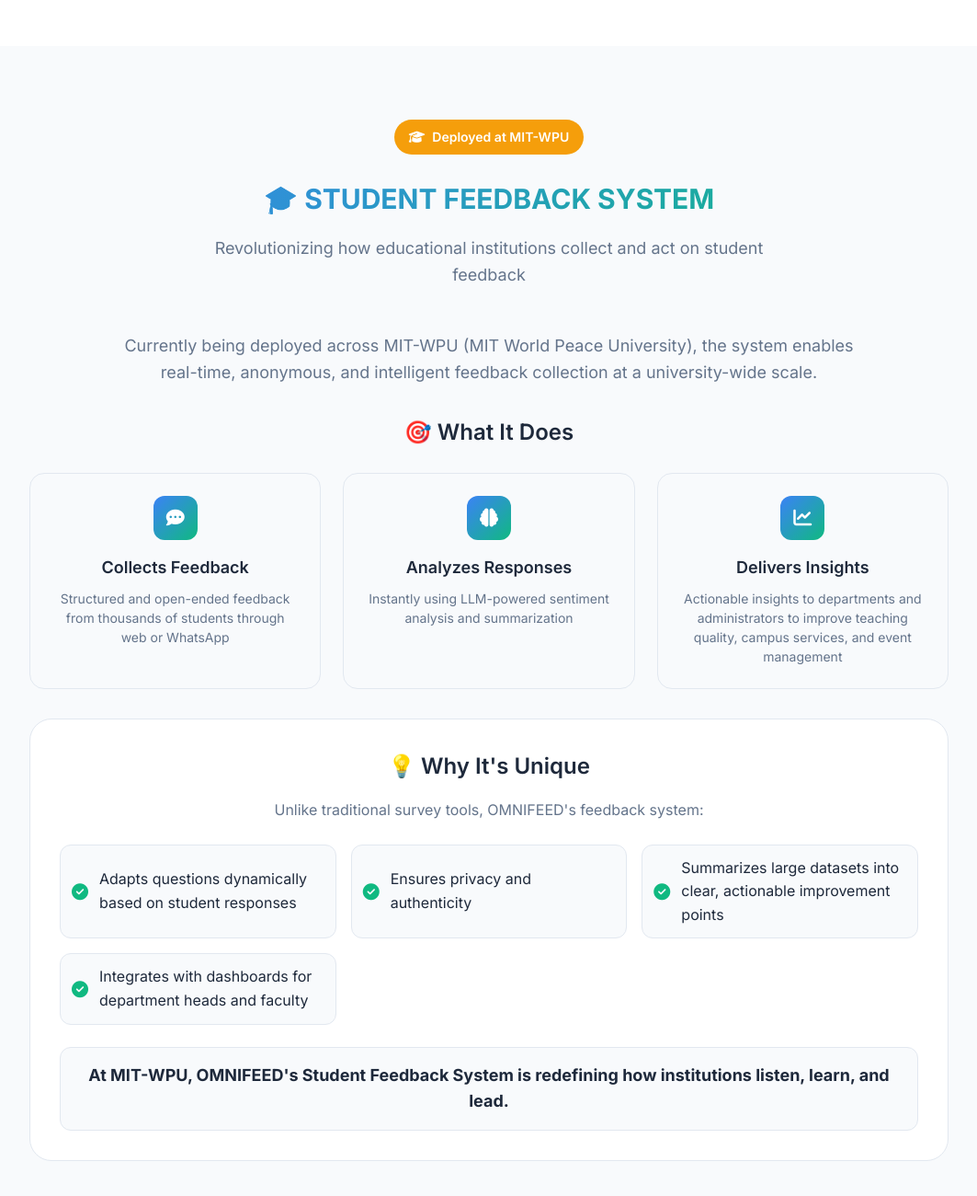
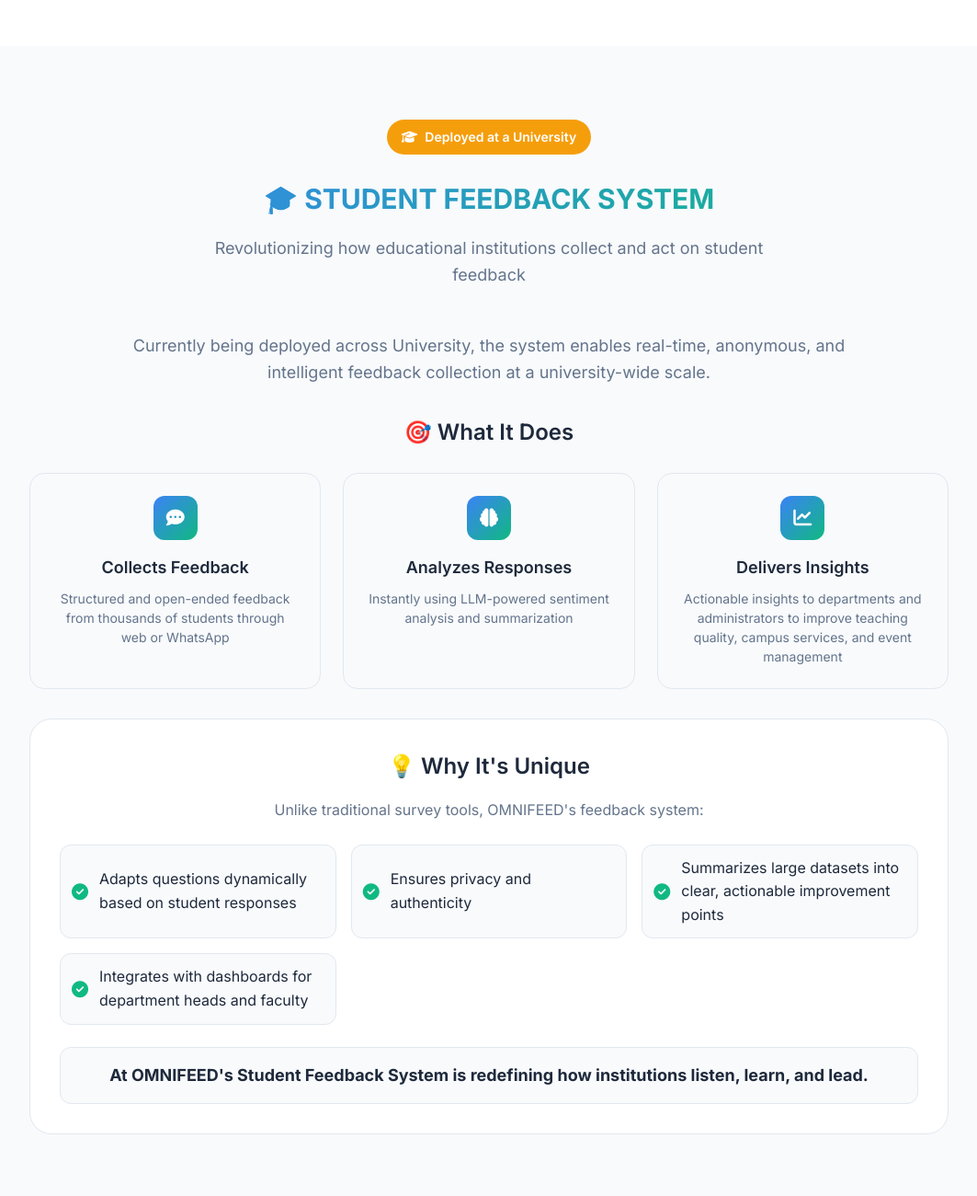
Before and after one commit to Abhishek-Karad/OMNIFEED-Website, a plain HTML site: page index.html in a window 1280 px wide. Shown: the part 2740-4040 px from the top of the page at 92% size, without its empty margins (108-1171 px from the left). Drawn offline with Linux system fonts and the light colour scheme.

Commit message:
text changes

```diff
--- a/index.html
+++ b/index.html
@@ -209,14 +209,14 @@
                 <div class="student-header">
                     <div class="product-badge">
                         <i class="fas fa-graduation-cap"></i>
-                        <span>Deployed at MIT-WPU</span>
+                        <span>Deployed at a University</span>
                     </div>
                     <h2 class="section-title">🎓 STUDENT FEEDBACK SYSTEM</h2>
                     <p class="section-subtitle">Revolutionizing how educational institutions collect and act on student feedback</p>
                 </div>
 
                 <div class="student-description">
-                    <p>Currently being deployed across MIT-WPU (MIT World Peace University), the system enables real-time, anonymous, and intelligent feedback collection at a university-wide scale.</p>
+                    <p>Currently being deployed across University, the system enables real-time, anonymous, and intelligent feedback collection at a university-wide scale.</p>
                 </div>
 
                 <div class="student-features">
@@ -268,7 +268,7 @@
                         </div>
                     </div>
                     <div class="student-summary">
-                        <p><strong>At MIT-WPU, OMNIFEED's Student Feedback System is redefining how institutions listen, learn, and lead.</strong></p>
+                        <p><strong>At OMNIFEED's Student Feedback System is redefining how institutions listen, learn, and lead.</strong></p>
                     </div>
                 </div>
             </div>
@@ -310,7 +310,7 @@
                             </div>
                         </div>
                         <div class="table-cell">Education</div>
-                        <div class="table-cell">University-wide intelligent feedback management (deployed at MIT-WPU)</div>
+                        <div class="table-cell">University-wide intelligent feedback management (deployed at university)</div>
                     </div>
                 </div>
             </div>
```
